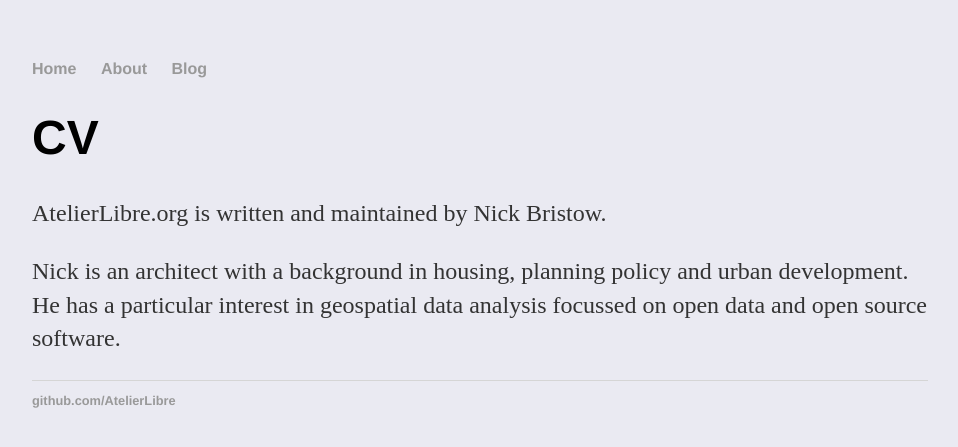
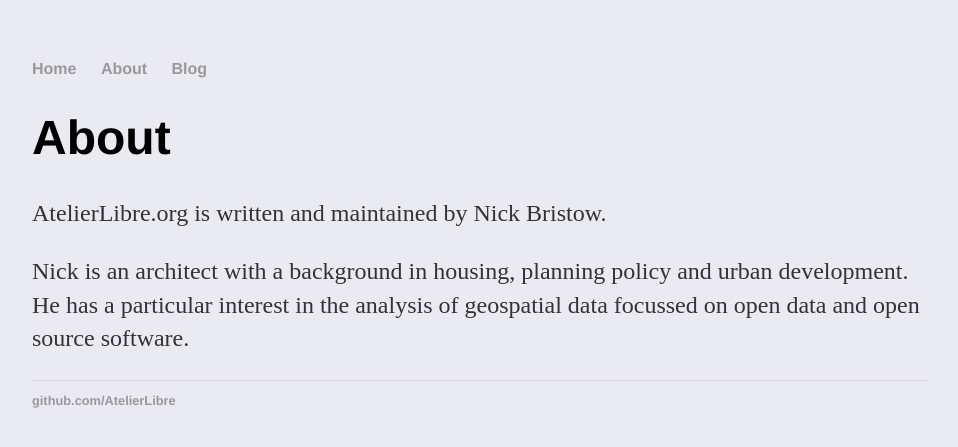
Before and after one commit to AtelierLibre/AtelierLibre.github.io, a Jekyll site: the page built from about/index.html, in a window 1280 px wide. Shown: the top 447 px of the page, without its empty margins (160-1118 px from the left). Built offline with Jekyll 4.4.1, drawn with Linux system fonts in a browser that asks for light colours.

Commit message:
amends title and text

```diff
--- a/about/index.html
+++ b/about/index.html
@@ -3,9 +3,9 @@ layout: default
 title: About
 ---
 <div class="blurb">
-	<h1>CV</h1>
+	<h1>About</h1>
 	<p>AtelierLibre.org is written and maintained by Nick Bristow.</p>
-	<p>Nick is an architect with a background in housing, planning policy and urban development. He has a particular interest in geospatial data analysis focussed on open data and open source software.</p>
+	<p>Nick is an architect with a background in housing, planning policy and urban development. He has a particular interest in the analysis of geospatial data focussed on open data and open source software.</p>
 </div>
 
 <!-- /.blurb -->
```
